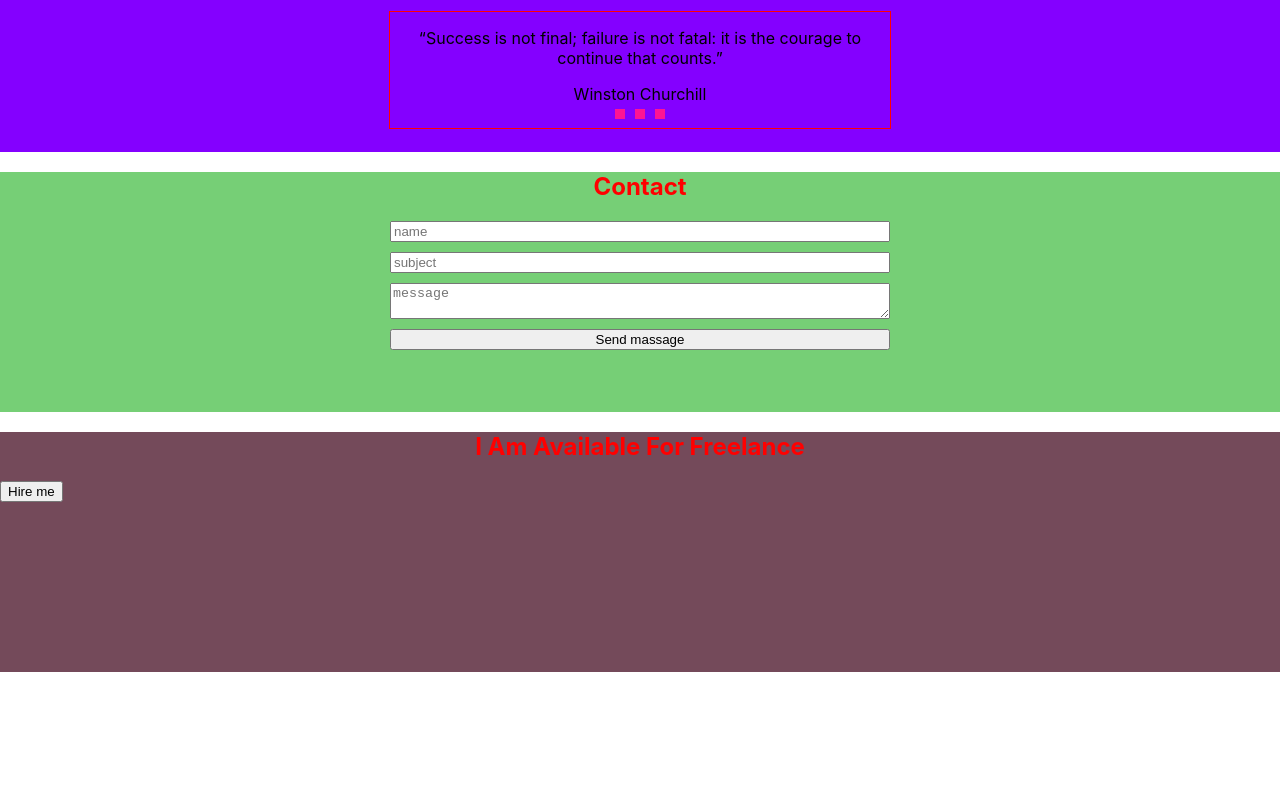
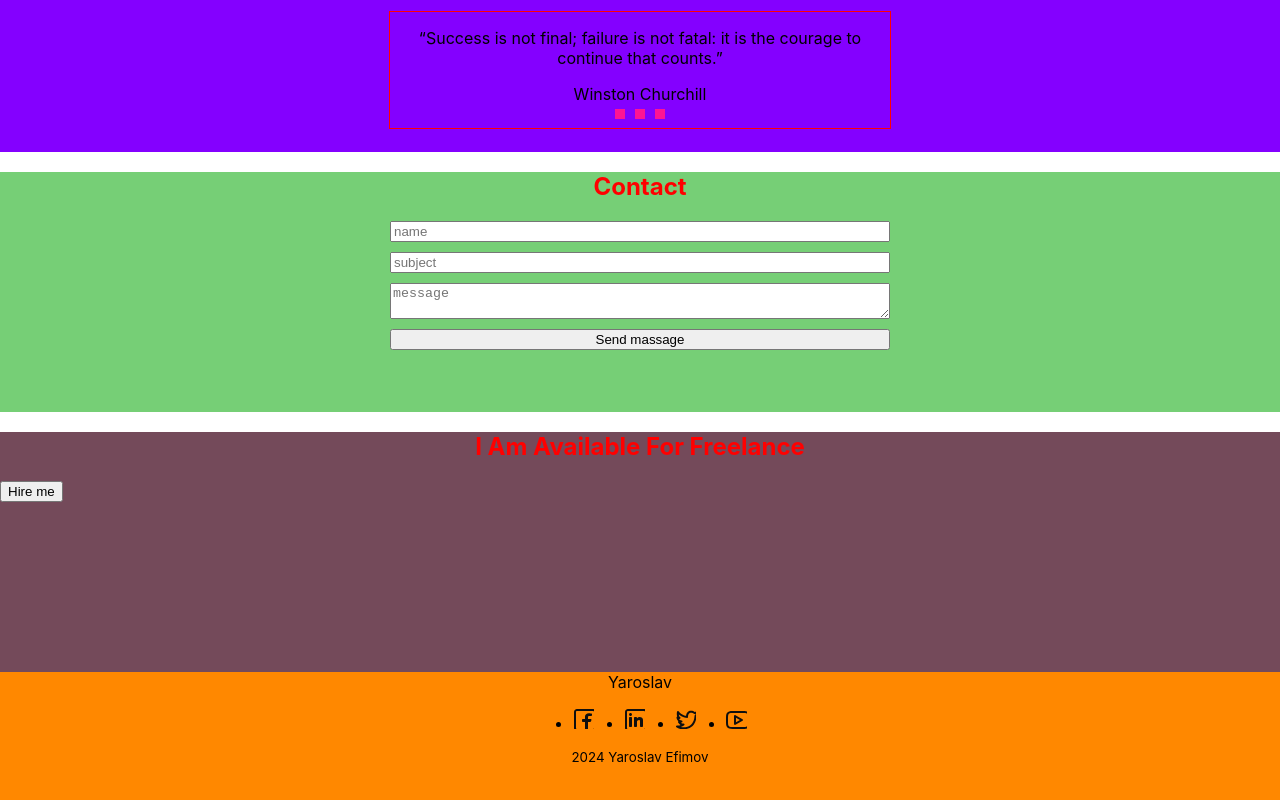
Before and after one commit to YaEfimov/myPortfolio, a React app: page / in a window 1280 px wide. Shown: the part 2602-3402 px from the top of the page. Before the commit the page ends 3274 px from the top, so only its background shows below. Built offline with nearby package versions, Linux system fonts and the light colour scheme.

Commit message:
+ footer

```diff
--- a/src/App.tsx
+++ b/src/App.tsx
@@ -1,5 +1,4 @@
 import "./App.css";
-import styled from "styled-components";
 import { Header } from "./layout/header/Header";
 import { Main } from "./layout/section/main/Main";
 import { Skills } from "./layout/section/skills/Skills";
@@ -7,6 +6,7 @@
 import { Testimony } from "./layout/section/testimony/Testimony";
 import { Contact } from "./layout/section/contacts/Contacts";
 import { Slogan } from "./layout/section/slogan/Slogan";
+import { Footer } from "./layout/footer/Footer";
 
 function App() {
   return (
@@ -18,6 +18,7 @@
       <Testimony/>
       <Contact/>
       <Slogan/>
+      <Footer/>
     </div>
   );
 }
--- /dev/null
+++ b/src/layout/footer/Footer.tsx
@@ -0,0 +1,62 @@
+import styled from "styled-components";
+import { Icon } from "../../components/icon/Icon";
+import { FlexWrapper } from "../../components/FlexWrapper";
+
+export const Footer = () => {
+    return(<StyledFooter>
+        <FlexWrapper direction="column" align="center">
+            <Name>Yaroslav</Name>
+            <SocialList>
+                <SocialItem>
+                    <SocialLink>
+                        <Icon height="21px" width="21px" viewBox="0 0 21px 21px" iconId="facebook"></Icon>
+                    </SocialLink>
+                </SocialItem>
+                <SocialItem>
+                    <SocialLink>
+                        <Icon height="21px" width="21px" viewBox="0 0 21px 21px" iconId="linkedin"></Icon>
+                    </SocialLink>
+                </SocialItem>
+                <SocialItem>
+                    <SocialLink>
+                        <Icon height="21px" width="21px" viewBox="0 0 21px 21px" iconId="twitter"></Icon>
+                    </SocialLink>
+                </SocialItem>
+                <SocialItem>
+                    <SocialLink>
+                        <Icon height="21px" width="21px" viewBox="0 0 21px 21px" iconId="youtube"></Icon>
+                    </SocialLink>
+                </SocialItem>
+            </SocialList>
+            <Copyright>2024 Yaroslav Efimov</Copyright>
+        </FlexWrapper>
+    </StyledFooter>);
+}
+
+const StyledFooter = styled.footer`
+    background-color: #ff8800;
+    min-height: 20vh;
+
+`
+const Name = styled.span`
+
+
+`
+const SocialList = styled.ul`
+    display: flex;
+    gap: 30px;
+
+`
+
+const SocialItem = styled.li`
+
+
+`
+
+const SocialLink = styled.a`
+
+`
+
+const Copyright = styled.small`
+
+`
```
